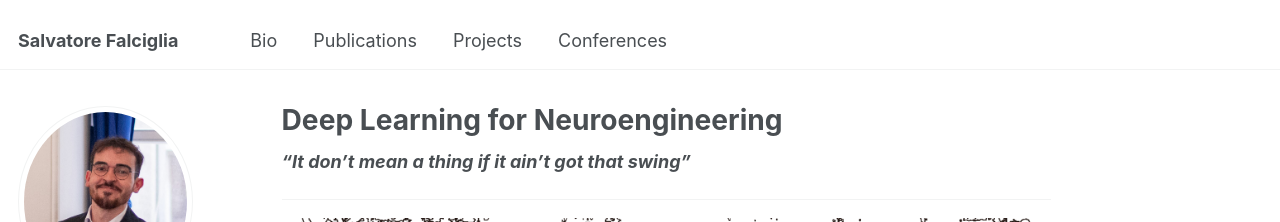
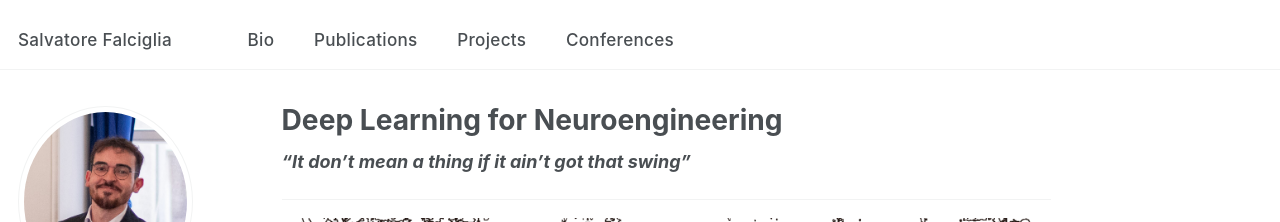
Before and after one commit to falciglia/falciglia.github.io, a Jekyll site: the page built from _pages/about.md, in a window 1280 px wide. Shown: the top 222 px of the page. Built offline with Jekyll 4.4.1, drawn with Linux system fonts in a browser that asks for light colours; some web fonts are replaced.

Commit message:
Update link styles in navigation
Adjusted margin and added font properties for links.

```diff
--- a/_sass/layout/_navigation.scss
+++ b/_sass/layout/_navigation.scss
@@ -179,10 +179,18 @@
 
   a {
     display: block;
-    margin: 0 1rem;
+    margin: 0 1.1rem;
     padding: 0.5rem 0;
+
+    font-family: $sans-serif;
+    font-size: 0.95rem;
+    font-weight: 500;
+    letter-spacing: 0.3px;
+
     color: var(--global-masthead-link-color);
     text-decoration: none;
+
+    transition: color 0.25s ease;
 
     &:hover {
       color: var(--global-masthead-link-color-hover);
```
